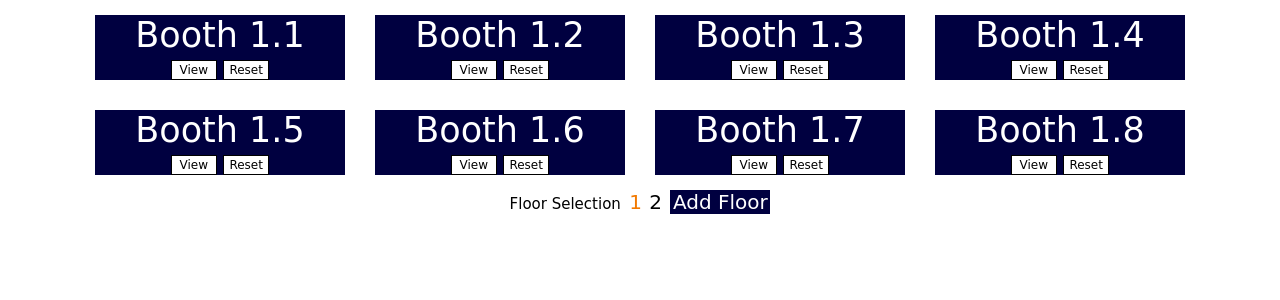
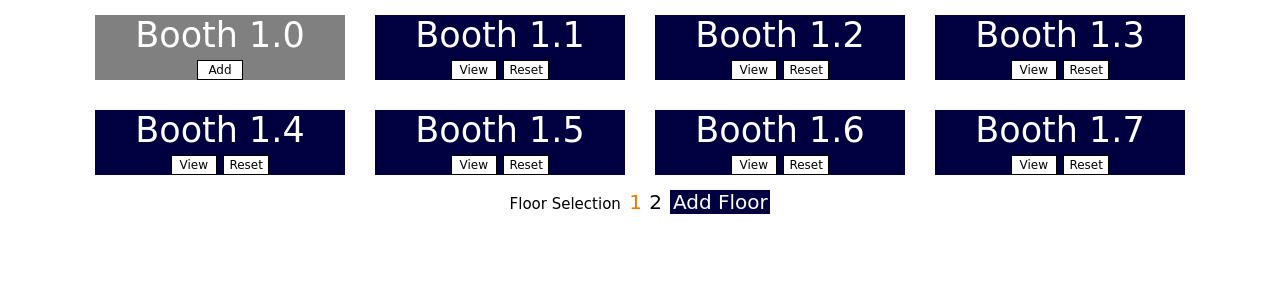
Before and after one commit to galihdea/virtual_booth, a PHP site: page /booth.php in a window 1280 px wide. Shown: the part 44-344 px from the top of the page. Run offline with PHP 8.4, Linux system fonts and the light colour scheme; data comes from the database, SQL or seed files in the repository; data that the repository does not hold is empty.

Commit message:
kelvin update 2

```diff
--- a/addfloor.php
+++ b/addfloor.php
@@ -10,7 +10,5 @@
 
 	$_SESSION["total_floor"] = ($con->query("SELECT MAX(floor_level) FROM floor")->fetch_array()[0])+1;
 
-	echo $_SESSION["total_floor"];
-
 	header("location: booth.php");
 ?>
--- a/booth.php
+++ b/booth.php
@@ -48,13 +48,13 @@
 
 			// }
 
-			for ($index=1; $index<=$max_booth ; $index++) {
+			for ($index=0; $index<$max_booth ; $index++) {
 				$booth = $con->query("SELECT * FROM floor WHERE floor_level='$page' AND booth_slot_index='$index'")->fetch_array();
 				if($booth == null){
 					echo '<div class="booth_container" style="background-color:grey">';
 					echo '<div class="booth_name">Booth '.$page.'.'.$index.'</div>';
 					echo '<a href="lihatbooth.php?floor='.$page.'&booth='.$index.'">Add</a> ';
-					echo '<a href="hapusbooth.php?floor='.$page.'&booth='.$index.'">Reset</a> ';
+					// echo '<a href="hapusbooth.php?floor='.$page.'&booth='.$index.'">Reset</a> ';
 					echo '</div>';
 				}
 				else{
--- a/index.php
+++ b/index.php
@@ -5,6 +5,10 @@
 	$lantai = $jumlantai['max'];
 	$jum_booth = $con->query("SELECT * FROM floor");
 	$jumbooth = $jum_booth->num_rows;
+
+	session_start();
+
+	session_destroy();
 ?>
 <!DOCTYPE html>
 <html>
```
